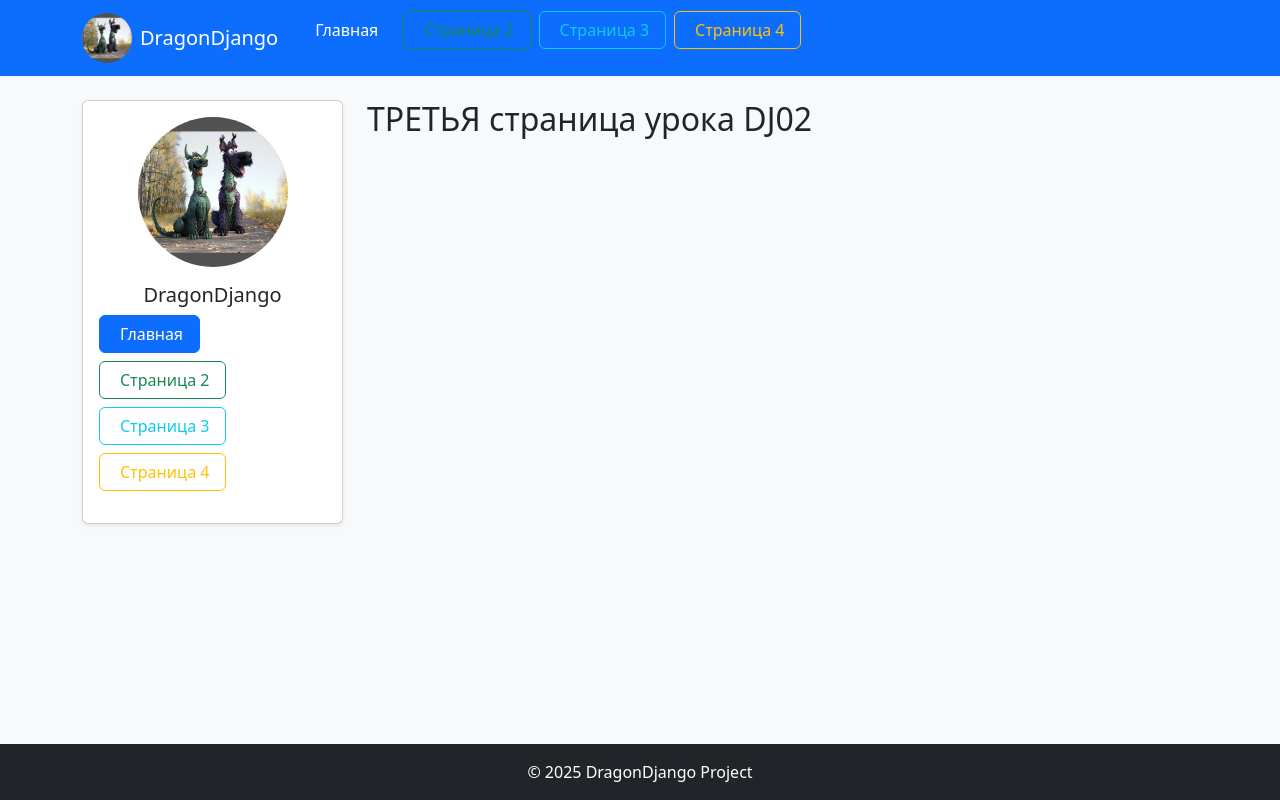
After one commit to JustPythonDev/DJ, a Django app: template DJ02/les_ex_1/templates/les_ex_1/page3.html in a window 1280 px wide. The commit adds this page. Run offline with Django 3.2, Linux system fonts and the light colour scheme; the template is opened without the code that fills it, so the values that code supplies are empty.

Commit message:
DJ02_home1

```diff
--- a/DJ02_les_ex/DJ02_les_ex/urls.py
+++ b/DJ02/DJ02/urls.py
@@ -1,5 +1,5 @@
 """
-URL configuration for DJ02_les_ex project.
+URL configuration for DJ02 project.
 
 The `urlpatterns` list routes URLs to views. For more information please see:
     https://docs.djangoproject.com/en/5.2/topics/http/urls/
@@ -21,5 +21,5 @@ from django.conf.urls.static import static
 
 urlpatterns = [
     path('admin/', admin.site.urls),
-    path('', include('ex_1.urls'))
+    path('', include('les_ex_1.urls'))
 ] + static(settings.STATIC_URL, document_root=settings.STATIC_ROOT)
--- /dev/null
+++ b/DJ02/les_ex_1/static/les_ex_1/css/main.css
@@ -0,0 +1,15 @@
+body {
+    background-color: #f8f9fa;
+}
+
+.card {
+    box-shadow: 0 0.125rem 0.25rem rgba(0, 0, 0, 0.075);
+}
+
+.navbar-brand img {
+    transition: transform 0.3s;
+}
+
+.navbar-brand:hover img {
+    transform: scale(1.1);
+}
--- a/DJ02_les_ex/ex_1/templates/ex_1/index.html
+++ b/DJ02/les_ex_1/templates/les_ex_1/index.html
@@ -1,4 +1,4 @@
-{% extends 'ex_1/layout.html' %}
+{% extends 'les_ex_1/layout.html' %}
 
 {% block title %}
     <title>ПЕРВАЯ СТРАНИЦА</title>
--- /dev/null
+++ b/DJ02/les_ex_1/templates/les_ex_1/layout.html
@@ -0,0 +1,67 @@
+
+
+<!doctype html>
+<html lang="en">
+<head>
+    <meta charset="UTF-8">
+    <meta name="viewport"
+          content="width=device-width, user-scalable=no, initial-scale=1.0, maximum-scale=1.0, minimum-scale=1.0">
+    <meta http-equiv="X-UA-Compatible" content="ie=edge">
+    <link href="https://cdn.jsdelivr.net/npm/bootstrap@5.3.0/dist/css/bootstrap.min.css" rel="stylesheet">
+    {% load static %}
+    <link rel="stylesheet" href="{% static 'les_ex_1/css/main.css' %}">
+
+    {% block title %}
+    {% endblock %}
+</head>
+
+<body class="d-flex flex-column min-vh-100">
+    <header>
+        <nav class="navbar navbar-expand-lg navbar-dark bg-primary">
+            <div class="container">
+                <a class="navbar-brand d-flex align-items-center" href="#">
+                    <img src="{% static 'les_ex_1/img/dragon-schnautzers.png' %}" alt="Драгошнауцеры" width="50" class="me-2 rounded-circle">
+                    DragonDjango
+                </a>
+                <button class="navbar-toggler" type="button" data-bs-toggle="collapse" data-bs-target="#navbarNav">
+                    <span class="navbar-toggler-icon"></span>
+                </button>
+                <div class="collapse navbar-collapse" id="navbarNav">
+                    {% include 'les_ex_1/nav.html' %}
+                </div>
+            </div>
+        </nav>
+    </header>
+
+    <main class="flex-grow-1 py-4">
+        <div class="container">
+            <div class="row">
+                <div class="col-md-3">
+                    <aside class="card mb-4">
+                        <div class="card-body text-center">
+                            <img src="{% static 'les_ex_1/img/dragon-schnautzers.png' %}" alt="Драгошнауцеры" class="img-fluid rounded-circle mb-3" width="150">
+                            <h5 class="card-title">DragonDjango</h5>
+                            <div class="d-grid gap-2">
+                                {% include 'les_ex_1/nav.html' %}
+                            </div>
+                        </div>
+                    </aside>
+                </div>
+                <div class="col-md-9">
+                    {% block content %}
+                    {% endblock %}
+                </div>
+            </div>
+        </div>
+    </main>
+
+    <footer class="bg-dark text-white py-3 mt-auto">
+        <div class="container text-center">
+            &copy; {% now "Y" %} DragonDjango Project
+        </div>
+    </footer>
+
+    <!-- Bootstrap JS Bundle with Popper -->
+    <script src="https://cdn.jsdelivr.net/npm/bootstrap@5.3.0/dist/js/bootstrap.bundle.min.js"></script>
+</body>
+</html>
--- /dev/null
+++ b/DJ02/les_ex_1/templates/les_ex_1/nav.html
@@ -0,0 +1,23 @@
+<div class="d-flex flex-wrap gap-2 mb-3">
+    <!-- Главная кнопка выделена -->
+    <a href="{% url 'home' %}" class="btn btn-primary px-3">
+        <i class="bi bi-house-door me-1"></i>
+        Главная
+    </a>
+
+    <!-- Остальные страницы с разными цветами и иконками -->
+    <a href="{% url 'page2' %}" class="btn btn-outline-success px-3">
+        <i class="bi bi-file-earmark me-1"></i>
+        Страница 2
+    </a>
+
+    <a href="{% url 'page3' %}" class="btn btn-outline-info px-3">
+        <i class="bi bi-file-earmark-plus me-1"></i>
+        Страница 3
+    </a>
+
+    <a href="{% url 'page4' %}" class="btn btn-outline-warning px-3">
+        <i class="bi bi-file-earmark-ruled me-1"></i>
+        Страница 4
+    </a>
+</div>
--- a/DJ02_les_ex/ex_1/templates/ex_1/new.html
+++ b/DJ02/les_ex_1/templates/les_ex_1/page2.html
@@ -1,9 +1,9 @@
-{% extends 'ex_1/layout.html' %}
+{% extends 'les_ex_1/layout.html' %}
 
 {% block title %}
     <title>ВТОРАЯ СТРАНИЦА</title>
 {% endblock %}
 
 {% block content %}
-    <h2>Вторая страница урока DJ02</h2>
+    <h2>ВТОРАЯ страница урока DJ02</h2>
 {% endblock %}
--- /dev/null
+++ b/DJ02/les_ex_1/templates/les_ex_1/page3.html
@@ -0,0 +1,9 @@
+{% extends 'les_ex_1/layout.html' %}
+
+{% block title %}
+    <title>ТРЕТЬЯ СТРАНИЦА</title>
+{% endblock %}
+
+{% block content %}
+    <h2>ТРЕТЬЯ страница урока DJ02</h2>
+{% endblock %}
--- a/DJ02_les_ex/ex_1/static/ex_1/css/main.css
+++ /dev/null
@@ -1,3 +0,0 @@
-body{
-    background-color: deeppink;
-}
--- a/DJ02_les_ex/ex_1/templates/ex_1/nav.html
+++ /dev/null
@@ -1,4 +0,0 @@
-<ul>
-  <li><a href="./">Главная страница</a></li>
-  <li><a href="./new">Вторая страница</a></li>
-</ul>
```
Also changed, not shown: DJ02/DJ02/settings.py (renamed from DJ02_les_ex/DJ02_les_ex/settings.py, +4 -4 lines), DJ02/les_ex_1/templates/les_ex_1/page4.html (added, +9 -0 lines), DJ02/les_ex_1/urls.py (added, +9 -0 lines), DJ02/les_ex_1/views.py (added, +16 -0 lines), DJ02_les_ex/ex_1/templates/ex_1/layout.html (deleted, +0 -21 lines), DJ02_les_ex/ex_1/urls.py (deleted, +0 -7 lines), DJ02_les_ex/ex_1/views.py (deleted, +0 -8 lines), DJ02/les_ex_1/static/les_ex_1/img/dragon-schnautzers.png (added), README.md.
